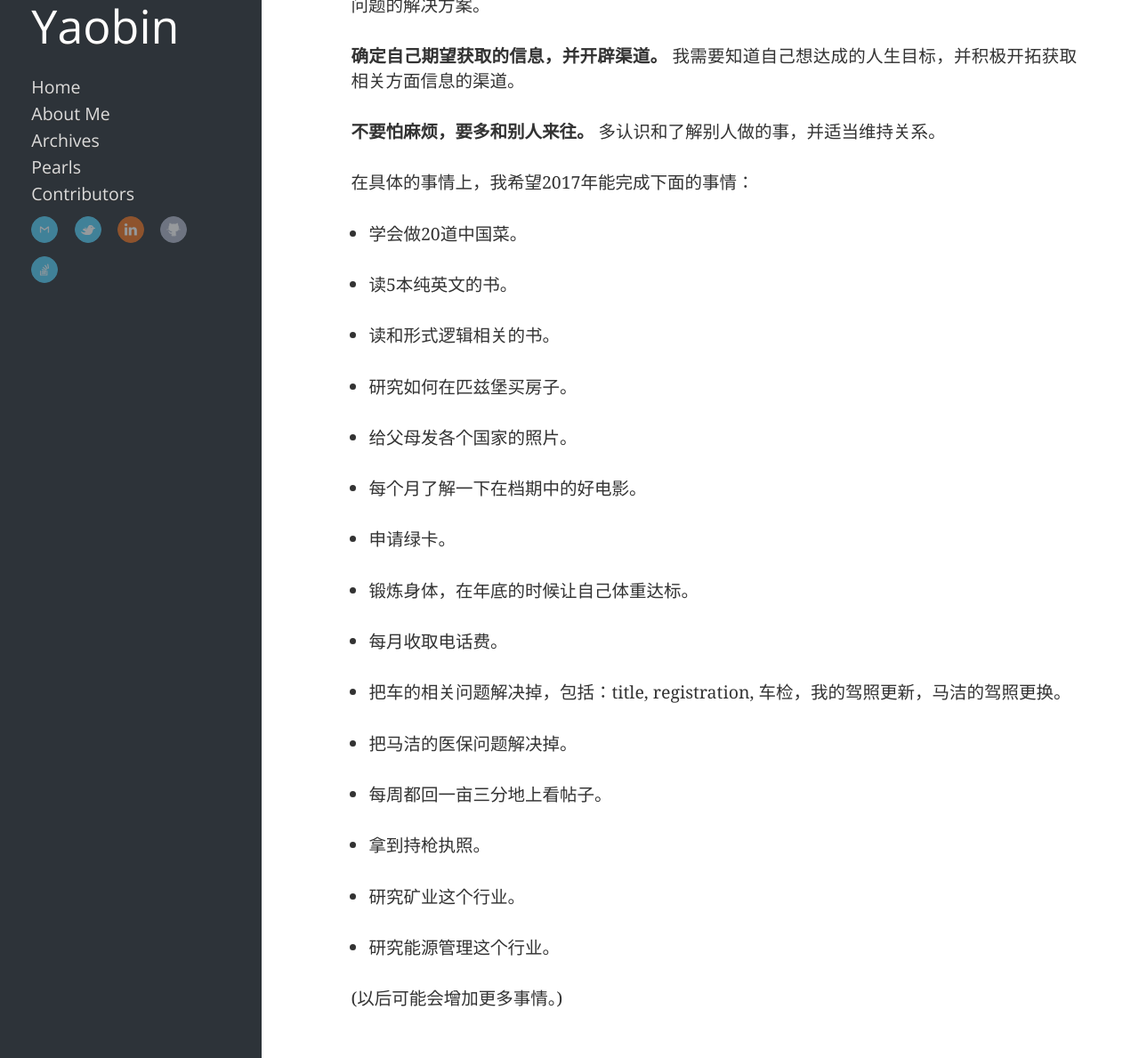
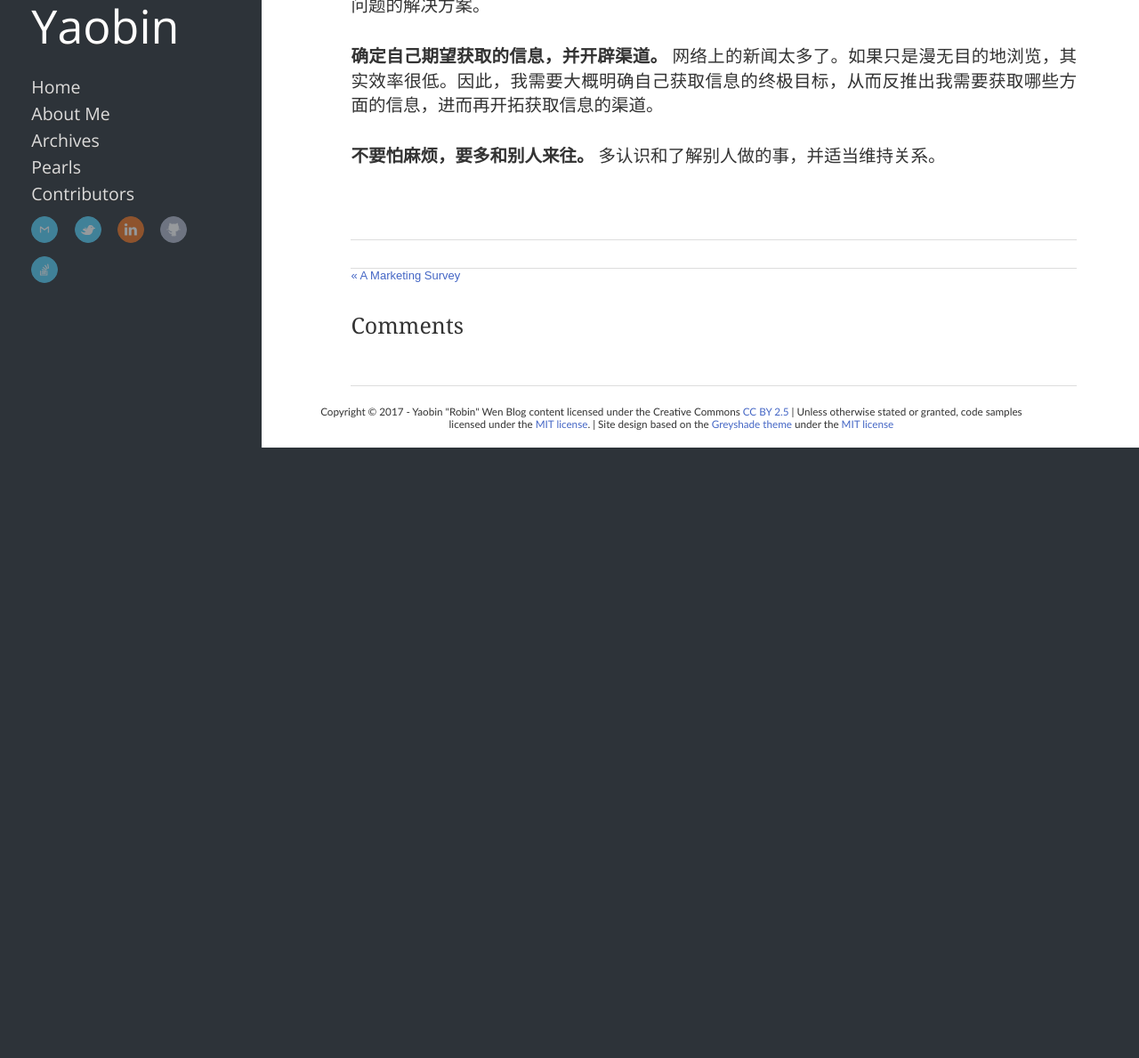
Before and after one commit to Tianhao25/yaobinwen.github.io, a Jekyll site: the page built from _posts/2016/2016-12-31-2016-Look-back.md, in a window 1280 px wide and 1400 px high, scrolled down 1593 px, cut to the strip 211-1400 px from the top of the window. Shown: the whole strip at 89% size. Built offline with Jekyll 4.4.1, drawn with Linux system fonts in a browser that asks for light colours; nearby versions of some CDN libraries; comment, search, counter and statistics services are not loaded; after the commit the page ends 2307 px from its top, so only the background shows below that.

Commit message:
Update post.

```diff
--- a/_posts/2016/2016-12-31-2016-Look-back.md
+++ b/_posts/2016/2016-12-31-2016-Look-back.md
@@ -32,7 +32,7 @@ comments: true
 
 希望2017年的改变能帮助我为突破人生的困局打下基础。
 
-## 抽象的和具体的
+## 大方向的调整
 
 就大致的方向来说，我希望2017年在下面的几个方面做出改变：
 
@@ -42,40 +42,6 @@ comments: true
 
 **使用低成本的技术。** 我总是想把做的事情“文档化”或者“电子化”，但其实很多事情的分析就应该使用一张纸和一支笔，这样我就可以迅速地列出问题并通过脑图的方式做发散性思维，寻找问题的解决方案。
 
-**确定自己期望获取的信息，并开辟渠道。** 我需要知道自己想达成的人生目标，并积极开拓获取相关方面信息的渠道。
+**确定自己期望获取的信息，并开辟渠道。** 网络上的新闻太多了。如果只是漫无目的地浏览，其实效率很低。因此，我需要大概明确自己获取信息的终极目标，从而反推出我需要获取哪些方面的信息，进而再开拓获取信息的渠道。
 
 **不要怕麻烦，要多和别人来往。** 多认识和了解别人做的事，并适当维持关系。
-
-在具体的事情上，我希望2017年能完成下面的事情：
-
-* 学会做20道中国菜。
-
-* 读5本纯英文的书。
-
-* 读和形式逻辑相关的书。
-
-* 研究如何在匹兹堡买房子。
-
-* 给父母发各个国家的照片。
-
-* 每个月了解一下在档期中的好电影。
-
-* 申请绿卡。
-
-* 锻炼身体，在年底的时候让自己体重达标。
-
-* 每月收取电话费。
-
-* 把车的相关问题解决掉，包括：title, registration, 车检，我的驾照更新，马洁的驾照更换。
-
-* 把马洁的医保问题解决掉。
-
-* 每周都回一亩三分地上看帖子。
-
-* 拿到持枪执照。
-
-* 研究矿业这个行业。
-
-* 研究能源管理这个行业。
-
-(以后可能会增加更多事情。)
```
